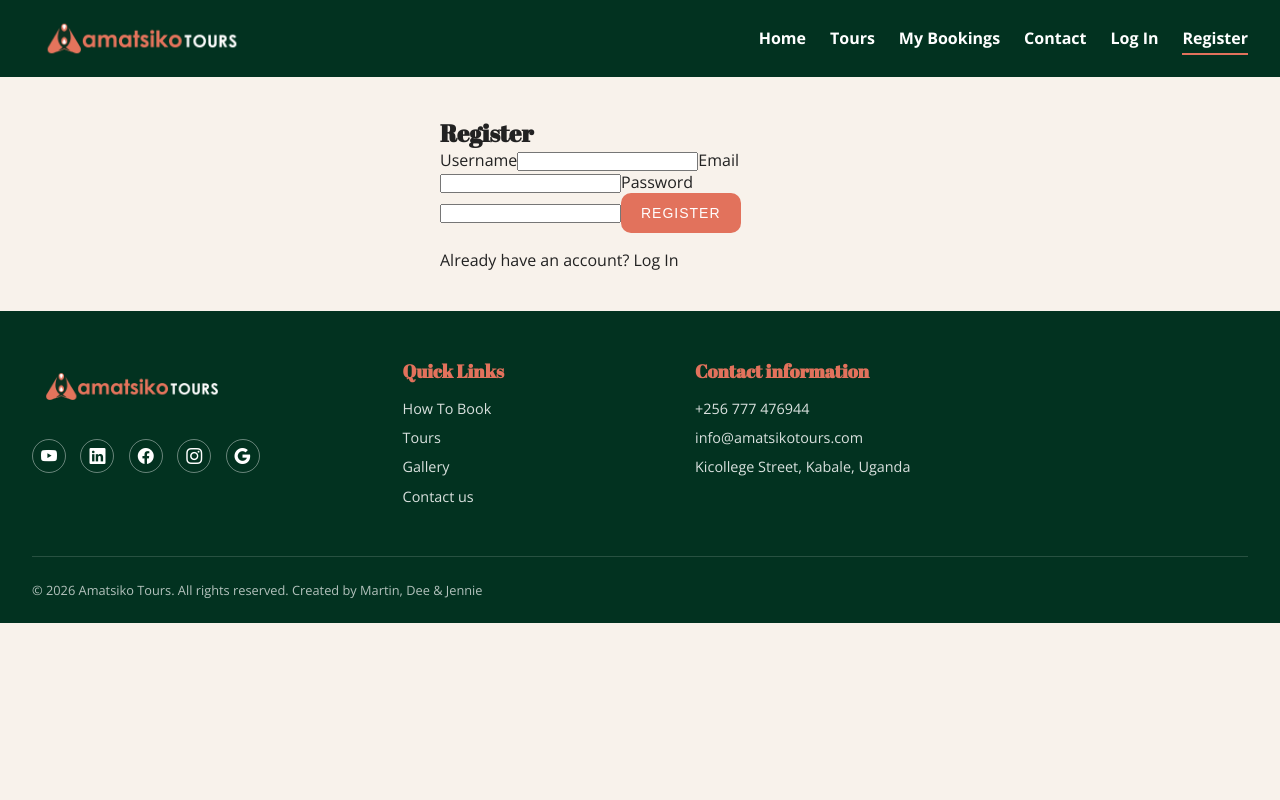
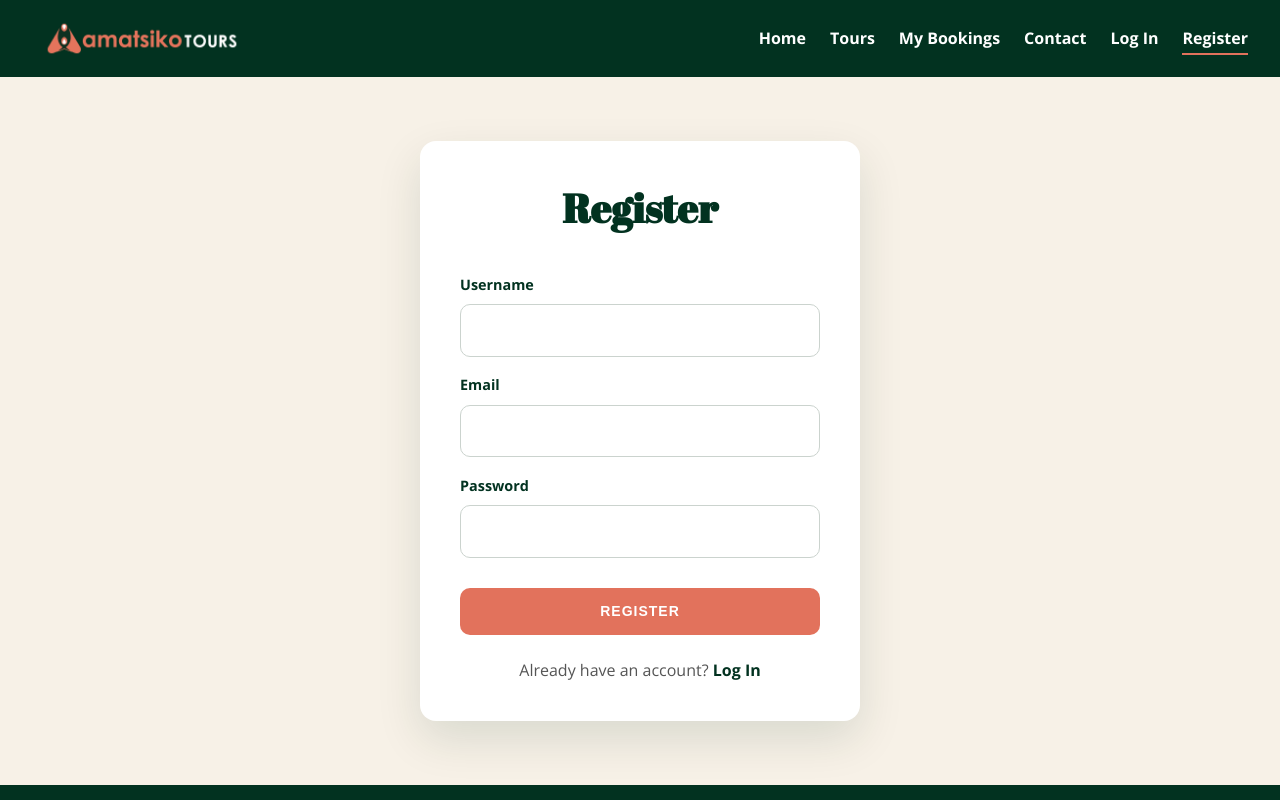
Before and after one commit to JenniePowell/Amatsiko_Tours_Booking, a React (Vite) app: page /register in a window 1280 px wide. Shown: the top 800 px of the page. Built offline with nearby package versions, Linux system fonts and the light colour scheme.

Commit message:
register page styled with Login.css

```diff
--- a/src/pages/Register.jsx
+++ b/src/pages/Register.jsx
@@ -1,6 +1,7 @@
 import { useState } from "react";
 import { useNavigate, Link } from "react-router-dom";
 import { saveToken } from "../auth/auth";
+import "./Login.css";
 
 function Register() {
   const navigate = useNavigate();
@@ -41,16 +42,18 @@ function Register() {
   };
 
   return (
-    <section style={{ maxWidth: "400px", margin: "40px auto" }}>
+  <section className="login-section">
+    <div className="login-box">
       <h1>Register</h1>
 
-      <form onSubmit={handleSubmit}>
+      <form className="login-form" onSubmit={handleSubmit}>
         <label htmlFor="username">Username</label>
         <input
           type="text"
           id="username"
           value={username}
           onChange={(e) => setUsername(e.target.value)}
+          autoComplete="username"
           required
         />
 
@@ -60,6 +63,7 @@ function Register() {
           id="email"
           value={email}
           onChange={(e) => setEmail(e.target.value)}
+          autoComplete="email"
           required
         />
 
@@ -69,20 +73,26 @@ function Register() {
           id="password"
           value={password}
           onChange={(e) => setPassword(e.target.value)}
+          autoComplete="new-password"
           required
           minLength={8}
         />
 
-        {error && <p style={{ color: "red" }}>{error}</p>}
+        {error && (
+          <p className="login-error" role="alert">
+            {error}
+          </p>
+        )}
 
         <button type="submit">Register</button>
       </form>
 
-      <p style={{ marginTop: "1rem" }}>
+      <p className="login-register">
         Already have an account? <Link to="/login">Log In</Link>
       </p>
-    </section>
-  );
+    </div>
+  </section>
+);
 }
 
 export default Register;
```
